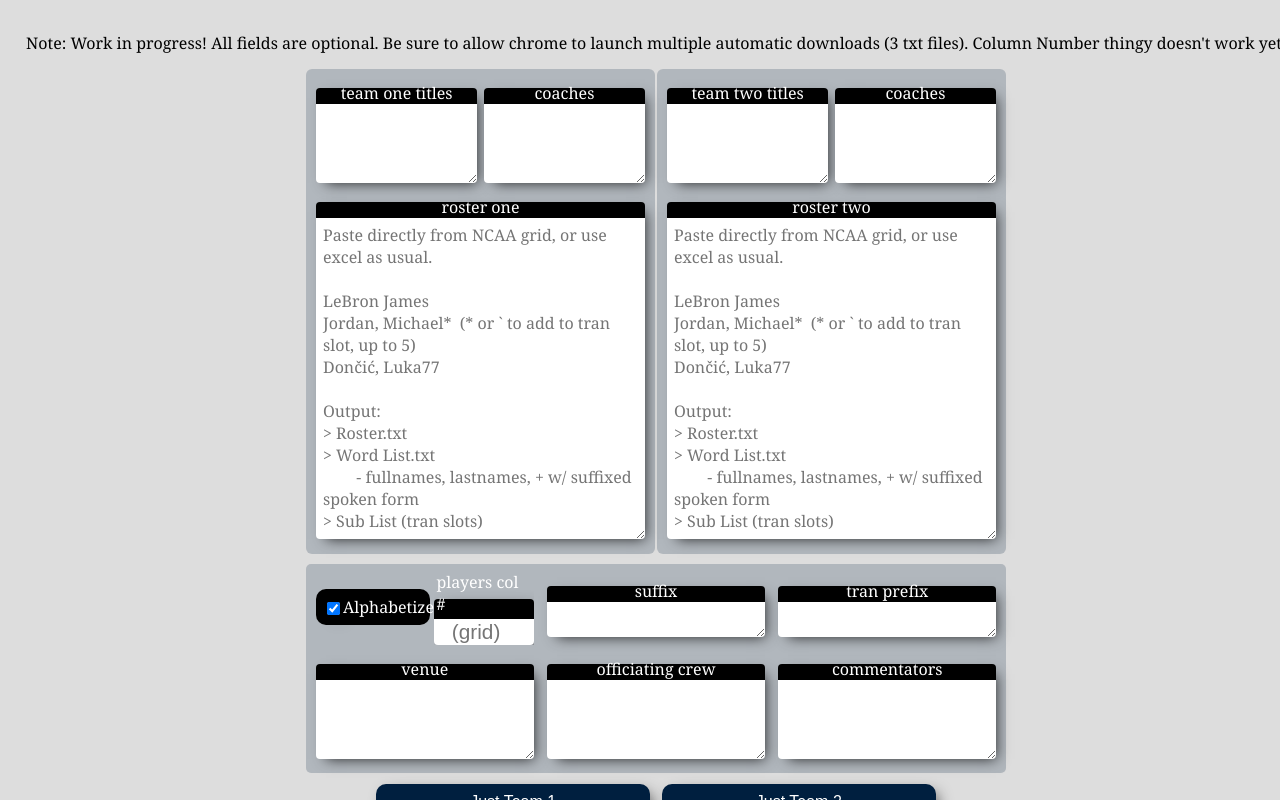
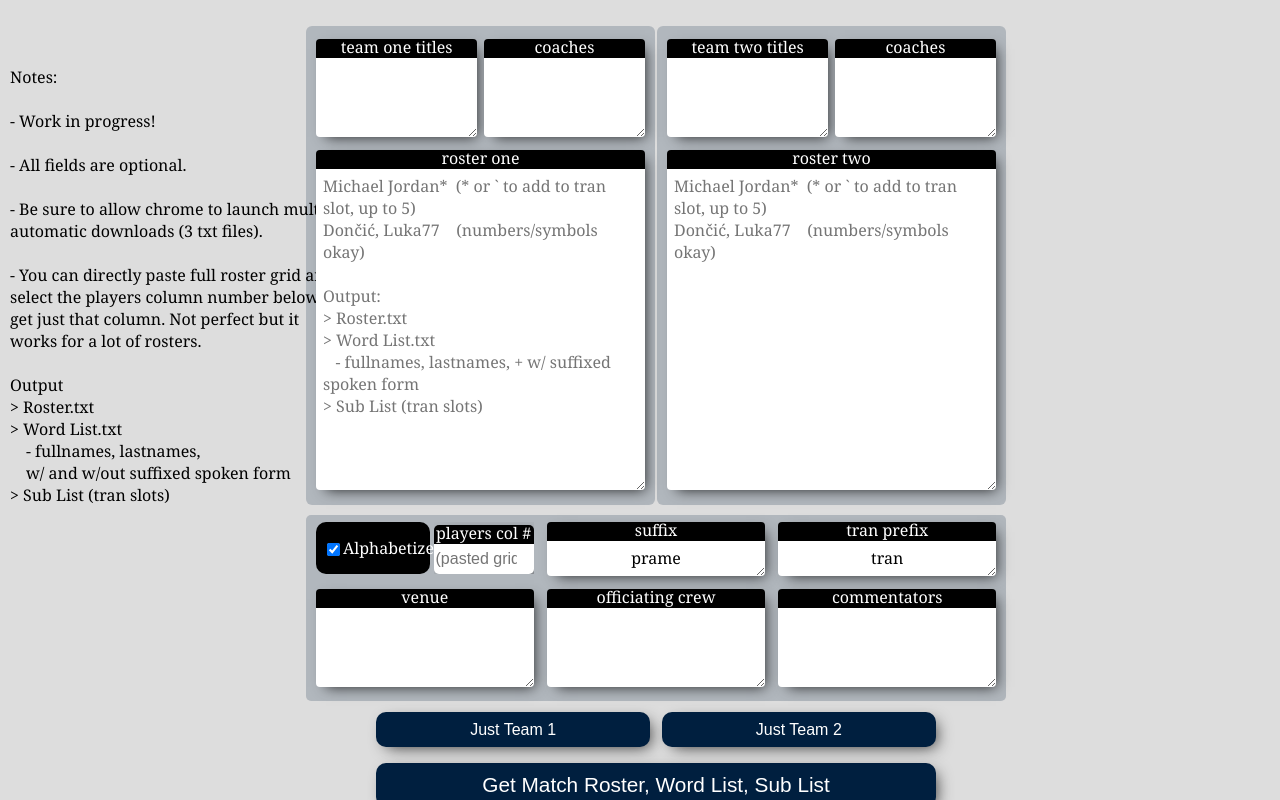
Before and after one commit to ericmailr/caption-tools, a plain HTML site: page index.html in a window 1280 px wide. Drawn offline with Linux system fonts and the light colour scheme.

Commit message:
add some stuff

```diff
--- a/index.html
+++ b/index.html
@@ -10,10 +10,23 @@
   </head>
   <body>
     <div id="container">
-      <p style="color: black; margin-bottom: 5px">
-        Note: Work in progress! All fields are optional. Be sure to allow chrome
-        to launch multiple automatic downloads (3 txt files). Column Number
-        thingy doesn't work yet.
+      <p
+        style="
+          color: black;
+          position: absolute;
+          top: 50px;
+          left: 10px;
+          width: 340px;
+        "
+      >
+        Notes: <br /><br />- Work in progress!<br /><br />- All fields are
+        optional. <br /><br />- Be sure to allow chrome to launch multiple
+        automatic downloads (3 txt files). <br /><br />- You can directly paste
+        full roster grid and select the players column number below to get just
+        that column. Not perfect but it works for a lot of rosters.
+        <br /><br />Output<br />> Roster.txt <br />> Word List.txt <br />&emsp;-
+        fullnames, lastnames, <br />&emsp;w/ and w/out suffixed spoken form<br />>
+        Sub List (tran slots)
       </p>
       <div id="roster-container">
         <div id="teams-main-container">
@@ -25,6 +38,7 @@
                   type="text"
                   id="team1NameInput"
                   rows="3"
+                  value="hello"
                   spellcheck="false"
                 ></textarea>
               </div>
@@ -41,7 +55,7 @@
               <div class="input-label">roster one</div>
               <div>
                 <textarea
-                  placeholder="Paste directly from NCAA grid, or use excel as usual.&#10;&#10;LeBron James&#10;Jordan, Michael*  (* or ` to add to tran slot, up to 5)&#10;Dončić, Luka77&#10;&#10;Output:&#10;> Roster.txt &#10;> Word List.txt &#10;&#9;- fullnames, lastnames, + w/ suffixed spoken form&#10;> Sub List (tran slots)"
+                  placeholder="Michael Jordan*  (* or ` to add to tran slot, up to 5)&#10;Dončić, Luka77    (numbers/symbols okay) &#10;&#10;Output:&#10;> Roster.txt &#10;> Word List.txt &#10;   - fullnames, lastnames, + w/ suffixed spoken form&#10;> Sub List (tran slots)"
                   type="text"
                   spellcheck="false"
                   rows="14"
@@ -76,7 +90,7 @@
               <div class="input-label">roster two</div>
               <div>
                 <textarea
-                  placeholder="Paste directly from NCAA grid, or use excel as usual.&#10;&#10;LeBron James&#10;Jordan, Michael*  (* or ` to add to tran slot, up to 5)&#10;Dončić, Luka77&#10;&#10;Output:&#10;> Roster.txt &#10;> Word List.txt &#10;&#9;- fullnames, lastnames, + w/ suffixed spoken form&#10;> Sub List (tran slots)"
+                  placeholder="Michael Jordan*  (* or ` to add to tran slot, up to 5)&#10;Dončić, Luka77    (numbers/symbols okay) "
                   type="text"
                   spellcheck="false"
                   rows="14"
@@ -98,7 +112,7 @@
                   value="Alphabetize?"
                   checked="true"
                 />
-                <label for="alphabetizeInput">Alphabetize?</label><br />
+                <label for="alphabetizeInput">Alphabetize</label>
               </div>
               <div id="player-col-number-input">
                 <div class="input-label">players col #</div>
@@ -108,7 +122,7 @@
                   name="quantity"
                   min="1"
                   max="5"
-                  placeholder="(grid)"
+                  placeholder="(pasted grid)"
                   spellcheck="false"
                 />
               </div>
@@ -121,7 +135,9 @@
                 value="prame"
                 rows="1"
                 spellcheck="false"
-              ></textarea>
+              >
+prame</textarea
+              >
             </div>
             <div class="third-width-container">
               <div class="input-label">tran prefix</div>
@@ -131,7 +147,9 @@
                 value="tran"
                 rows="1"
                 spellcheck="false"
-              ></textarea>
+              >
+tran</textarea
+              >
             </div>
           </div>
           <div id="shared-game-info">
--- a/index.js
+++ b/index.js
@@ -4,6 +4,8 @@
 // should probably auto cap first letters
 // could make a scraper for sidearm grids, just grab player name class, coaches would be a little more annoying
 // add custom prep time for schedule
+
+// add a   check roster without downloading    button
 
 const submitScheduleButton = document.getElementById("submitSchedule");
 const rawScheduleInput = document.getElementById("rawSchedule");
@@ -34,6 +36,8 @@ const tranPrefixInput = document.getElementById("prefix-input");
 
 const filename1Input = document.getElementById("filename1Input");
 const filename2Input = document.getElementById("filename2Input");
+
+const playersColNumInput = document.getElementById("player-col-number");
 
 const prepTime = 15;
 let tranSlotNames = [];
@@ -168,21 +172,23 @@ const printTranSlots = (tranSlots) => {
 const getNameAsArray = (fullName) => {
   let lastName = "";
   fullName = fullName.trim();
-  fullName = fullName.normalize("NFD").replace(/[\u0300-\u036f]/g, "");
+  fullName = fullName.normalize("NFD").replace(/[\u0300-\u036f]|[0-9]/g, "");
   fullName = fullName.replace(/ *\([^)]*\) */g, "");
   //fullName = fullName.replace(/[^a-zA-Z ` '\-\.\*\,]/g, "");
   if (fullName.includes("\t")) {
+    let col = playersColNumInput.value ? playersColNumInput.value : 1;
     fullName = fullName.split("\t");
-    fullName = fullName[1].trim();
+    fullName = fullName[col - 1].trim();
   }
   if (fullName != "") {
+    fullName = fullName.trim();
     if (fullName.includes(",")) {
       let names = fullName.split(",");
       lastName = names[0].trim();
       fullName = names[1].trim() + " " + names[0];
     } else {
       let names = fullName.split(" ");
-      lastName = names.at(-1);
+      lastName = names.length > 1 ? names[1].trim() : fullName;
     }
     fullName = fullName.replace(/[^a-zA-Z ` '\-\.\*]/g, "");
     if (fullName.includes("*") || fullName.includes("`")) {
@@ -199,8 +205,11 @@ const getVocabEntries = (entry, isCoach = false, isName = true) => {
     return "";
   }
   entry = entry.trim().replace(/^\s*\n/gm, "");
+  console.log("entry: " + entry);
   if (isName) {
     let [fullName, lastName] = getNameAsArray(entry);
+    console.log("fullname: " + fullName);
+    console.log("lastname: " + lastName);
     entries = "";
     entries += `${fullName}\n${fullName}\\${fullName
       .replace(/\./g, "")
@@ -231,7 +240,9 @@ const processRawArray = (rawArray) => {
   rawArray.forEach((fullName) => {
     if (fullName !== "") {
       [fullName, lastName] = getNameAsArray(fullName);
-      rosterArray.push(fullName);
+      if (!rosterArray.includes(fullName)) {
+        rosterArray.push(fullName);
+      }
     }
   });
   let alphabeticalRosterArray = alphabetizeInput.checked
@@ -244,7 +255,10 @@ const processRawArray = (rawArray) => {
     if (lastName === "`" || lastName === "*") {
       lastName = names.at(-2);
     }
-    if (prevLastNameFirstLetter < lastName.charAt(0).toLowerCase()) {
+    if (
+      alphabetizeInput.checked &&
+      prevLastNameFirstLetter < lastName.charAt(0).toLowerCase()
+    ) {
       prevLastNameFirstLetter = lastName.charAt(0).toLowerCase();
       alphabeticalRosterArray[i] = "\n" + alphabeticalRosterArray[i];
     }
@@ -261,6 +275,7 @@ const getRoster = (
   suffix = suffixInput.value === "" ? "prame" : suffixInput.value;
   let teamNamesArray = getProcessedGroupArray(teamNamesInput.value);
   let rosterArray = processRawArray(rawRosterInput.value.split("\n"));
+  rosterArray = [...new Set(rosterArray)];
   let coaches = getProcessedGroupArray(coachesInput.value);
   let venueNames = getProcessedGroupArray(venueInput.value);
   let venueName = venueNames[0];
@@ -354,20 +369,12 @@ const getBigRoster = () => {
     let names = fullName.split(" ");
     lastName = names.at(-1);
     if (prevLastNameFirstLetter < lastName.charAt(0).toLowerCase()) {
-      console.log(
-        `prevLastNameFirstLetter: ${prevLastNameFirstLetter} < ${lastName
-          .charAt(0)
-          .toLowerCase()}`
-      );
-      console.log(fullName.trim());
       prevLastNameFirstLetter = lastName.charAt(0).toLowerCase();
       rosterArray[i] = "\n" + fullName.trim();
     } else {
       rosterArray[i] = fullName.trim();
     }
   });
-
-  console.log(rosterArray);
 
   roster = "";
   teamNamesArray.forEach((name) => {
--- a/main.css
+++ b/main.css
@@ -148,9 +148,9 @@ textarea {
   left: 0;
 }
 
-#commentatorsInput {
-  border-top: solid;
-  border-width: 1em;
+#alphabetizeInput {
+  border-top: none;
+  border-width: 0;
 }
 
 #team-shared-container {
@@ -278,23 +278,23 @@ textarea {
   display: flex;
   justify-content: center;
   margin-bottom: calc(-1em - 3px);
-  padding: 3px;
 }
 
 input {
   border-top: solid;
-  border-width: 1em;
+  border-width: 1.2em;
 }
 
 textarea {
   border-top: solid;
-  border-width: 1em;
+  border-width: 1.2em;
 }
 
 #checkbox-container {
   display: flex;
   flex-direction: row;
   justify-content: space-around;
+  align-items: center;
   background-color: black;
   color: white;
   padding: 7px;
@@ -304,16 +304,25 @@ textarea {
 #mini-input-container {
   display: flex;
   flex-direction: row;
-  align-items: center;
+  align-items: stretch;
   justify-content: space-between;
 }
 
-#player-col-number {
+#player-col-number > input {
+  padding: 7px 2px;
+}
+
+input[type="number" i] {
+  height: 1em;
+  font-size: 16px;
+  padding: 7px 2px;
+  border-radius: 5px;
 }
 
 #mini-input-container > * {
   width: 46%;
 }
+
 #mini-input-container textarea {
   width: 100%;
 }
```
